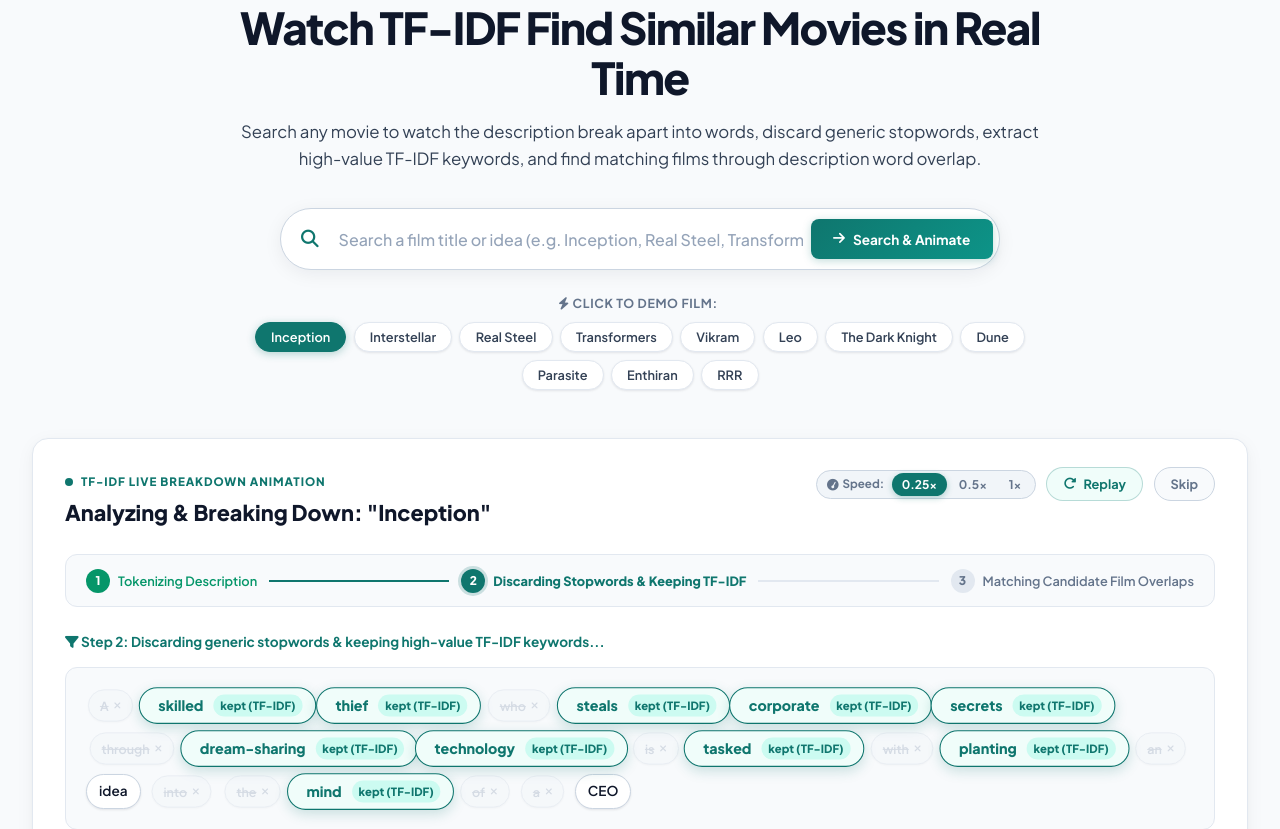
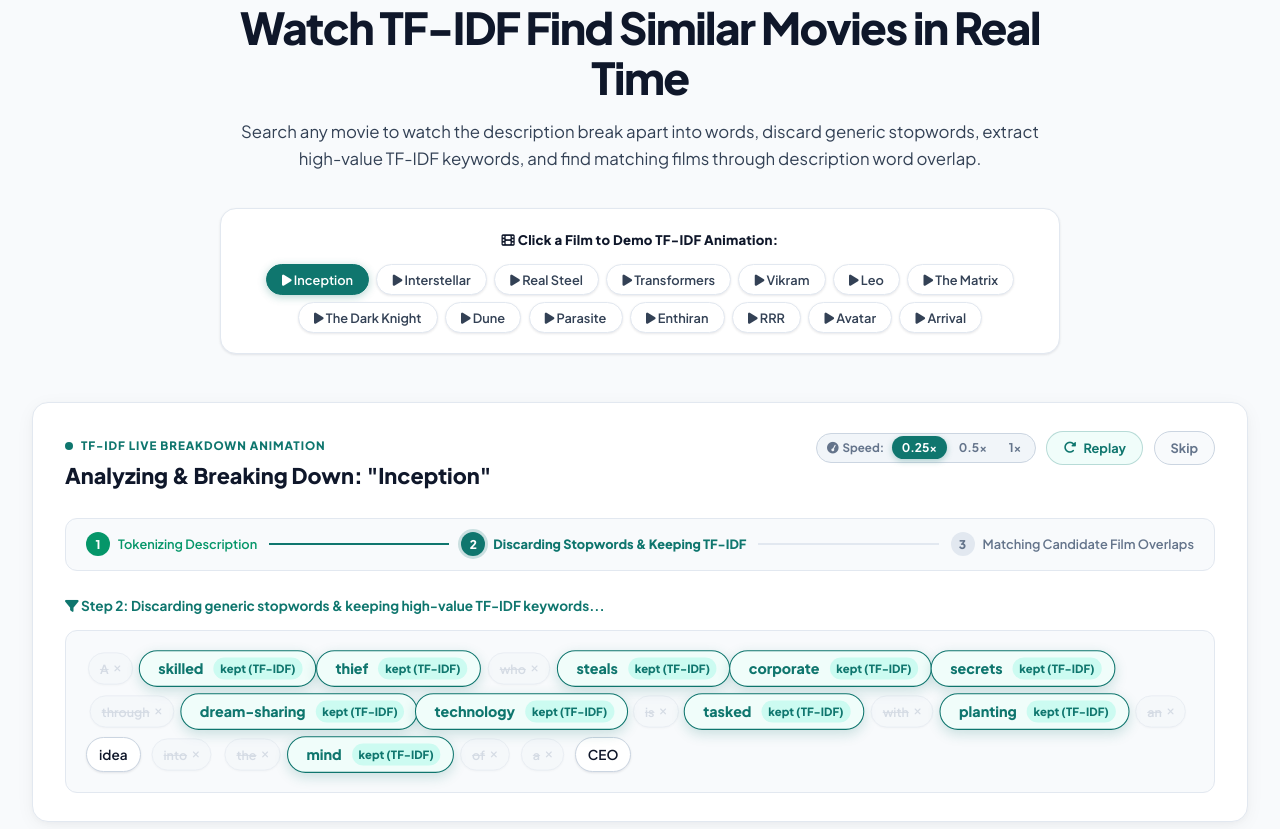
Before and after one commit to Tectonic-s/DevOps-CI-CD-Pipeline, a Flask app: page / in a window 1280 px wide. Shown: the part 176-1005 px from the top of the page. Run offline with Flask 3, Linux system fonts and the light colour scheme; some libraries are stand-ins or nearby versions.

Commit message:
feat(ui): remove search and animate input bar, retain clean quick pick film demo selector

```diff
--- a/static/css/style.css
+++ b/static/css/style.css
@@ -457,6 +457,33 @@
     justify-content: center;
     flex-wrap: wrap;
     gap: 0.5rem;
+}
+
+.standalone-quickpicks {
+    flex-direction: column;
+    margin: 1.5rem auto 0;
+    max-width: 960px;
+    background-color: #ffffff;
+    border: 1px solid var(--border-subtle);
+    border-radius: var(--radius-lg);
+    padding: 1.25rem 1.75rem;
+    box-shadow: var(--shadow-sm);
+    gap: 0.85rem;
+}
+
+.quick-picks-header {
+    display: flex;
+    align-items: center;
+    gap: 0.5rem;
+}
+
+.standalone-quickpicks .quick-picks-label {
+    font-size: 0.825rem;
+    font-weight: 800;
+    color: var(--text-primary);
+    text-transform: none;
+    letter-spacing: 0.02em;
+    margin-right: 0;
 }
 
 .quick-picks-label {
--- a/static/js/app.js
+++ b/static/js/app.js
@@ -163,13 +163,13 @@
     // ==========================================
 
     function handleSearchInput(rawQuery) {
-        const query = (rawQuery || elements.searchInput.value).trim();
+        const query = (rawQuery || (elements.searchInput ? elements.searchInput.value : "")).trim();
         if (!query) {
-            showToast("Please enter a title, actor, or story theme to search");
+            showToast("Please select a film to demo the TF-IDF animation");
             return;
         }
 
-        elements.autocompleteResults.classList.remove("active");
+        if (elements.autocompleteResults) elements.autocompleteResults.classList.remove("active");
 
         const lower = query.toLowerCase();
         const found = state.allMovies.find(m => m.title.toLowerCase() === lower) ||
@@ -180,7 +180,7 @@
             state.activeSearchMode = "movie";
             updateQuickPickActive(found.id);
             loadSourceMovieAndRecommend(found.id);
-            elements.searchInput.value = found.title;
+            if (elements.searchInput) elements.searchInput.value = found.title;
         } else {
             // Free-text plot search
             state.activeSearchMode = "prompt";
@@ -693,16 +693,17 @@
     }
 
     // ==========================================
-    // AUTOCOMPLETE DROPDOWN
+    // AUTOCOMPLETE DROPDOWN & SEARCH (Optional)
     // ==========================================
 
+    if (elements.searchInput) {
         elements.searchInput.addEventListener("input", (e) => {
             const query = e.target.value.trim().toLowerCase();
-        if (query.length > 0) {
-            elements.btnClearSearch.style.display = "block";
-        } else {
-            elements.btnClearSearch.style.display = "none";
+            if (elements.btnClearSearch) {
+                elements.btnClearSearch.style.display = query.length > 0 ? "block" : "none";
             }
+
+            if (!elements.autocompleteResults) return;
 
             if (query.length < 2) {
                 elements.autocompleteResults.classList.remove("active");
@@ -722,23 +723,34 @@
                 handleSearchInput();
             }
         });
+    }
 
+    if (elements.btnSearchSubmit) {
         elements.btnSearchSubmit.addEventListener("click", () => {
             handleSearchInput();
         });
+    }
 
+    if (elements.btnClearSearch) {
         elements.btnClearSearch.addEventListener("click", () => {
+            if (elements.searchInput) {
                 elements.searchInput.value = "";
+                elements.searchInput.focus();
+            }
             elements.btnClearSearch.style.display = "none";
+            if (elements.autocompleteResults) {
                 elements.autocompleteResults.classList.remove("active");
-        elements.searchInput.focus();
+            }
         });
+    }
 
     function renderAutocompleteDropdown(matches) {
+        if (!elements.autocompleteResults) return;
+
         if (matches.length === 0) {
             elements.autocompleteResults.innerHTML = `
                 <div class="autocomplete-item empty">
-                    <span>No exact title match. Press <kbd>Enter</kbd> to execute description search</span>
+                    <span>No exact title match.</span>
                 </div>
             `;
             elements.autocompleteResults.classList.add("active");
@@ -762,7 +774,7 @@
                 const id = parseInt(item.dataset.id);
                 const sel = state.allMovies.find(m => m.id === id);
                 if (sel) {
-                    elements.searchInput.value = sel.title;
+                    if (elements.searchInput) elements.searchInput.value = sel.title;
                     updateQuickPickActive(id);
                     loadSourceMovieAndRecommend(id);
                 }
@@ -772,12 +784,12 @@
     }
 
     document.addEventListener("click", (e) => {
-        if (!e.target.closest(".search-box-wrapper")) {
+        if (elements.autocompleteResults && !e.target.closest(".search-box-wrapper")) {
             elements.autocompleteResults.classList.remove("active");
         }
     });
 
-    // Quick Pick Chips
+    // Quick Pick Chips Demo Selector
     if (elements.quickPickChips) {
         elements.quickPickChips.querySelectorAll(".chip").forEach(chip => {
             chip.addEventListener("click", () => {
@@ -785,7 +797,7 @@
                 updateQuickPickActive(id);
                 loadSourceMovieAndRecommend(id);
                 const movie = state.allMovies.find(m => m.id === id);
-                if (movie) elements.searchInput.value = movie.title;
+                if (movie && elements.searchInput) elements.searchInput.value = movie.title;
             });
         });
     }
@@ -1085,7 +1097,7 @@
     if (elements.brandLogoBtn) {
         elements.brandLogoBtn.addEventListener("click", () => {
             window.scrollTo({ top: 0, behavior: "smooth" });
-            elements.searchInput.focus();
+            if (elements.searchInput) elements.searchInput.focus();
         });
     }
 
--- a/templates/index.html
+++ b/templates/index.html
@@ -63,38 +63,26 @@
                 Search any movie to watch the description break apart into words, discard generic stopwords, extract high-value TF-IDF keywords, and find matching films through description word overlap.
             </p>
 
-            <!-- Search Bar Wrapper -->
-            <div class="search-box-wrapper">
-                <div class="search-input-group">
-                    <i class="fa-solid fa-magnifying-glass search-icon"></i>
-                    <input type="text" id="movie-search-input" placeholder="Search a film title or idea (e.g. Inception, Real Steel, Transformers, Vikram)..." autocomplete="off" spellcheck="false">
-                    <button class="clear-btn" id="btn-clear-search" style="display:none;" aria-label="Clear Search">
-                        <i class="fa-solid fa-xmark"></i>
-                    </button>
-                    <button class="btn-primary search-submit-btn" id="btn-search-submit">
-                        <i class="fa-solid fa-arrow-right"></i> Search & Animate
-                    </button>
+            <!-- Quick Pick Chips Demo Bar -->
+            <div class="quick-picks-container standalone-quickpicks">
+                <div class="quick-picks-header">
+                    <span class="quick-picks-label"><i class="fa-solid fa-film"></i> Click a Film to Demo TF-IDF Animation:</span>
                 </div>
-
-                <!-- Autocomplete Dropdown -->
-                <div class="autocomplete-dropdown" id="autocomplete-results"></div>
-            </div>
-
-            <!-- Quick Pick Chips -->
-            <div class="quick-picks-container">
-                <span class="quick-picks-label"><i class="fa-solid fa-bolt"></i> Click to Demo Film:</span>
                 <div class="quick-pick-chips" id="quick-pick-chips">
-                    <button class="chip active" data-id="1">Inception</button>
-                    <button class="chip" data-id="2">Interstellar</button>
-                    <button class="chip" data-id="146">Real Steel</button>
-                    <button class="chip" data-id="147">Transformers</button>
-                    <button class="chip" data-id="184">Vikram</button>
-                    <button class="chip" data-id="185">Leo</button>
-                    <button class="chip" data-id="3">The Dark Knight</button>
-                    <button class="chip" data-id="7">Dune</button>
-                    <button class="chip" data-id="50">Parasite</button>
-                    <button class="chip" data-id="189">Enthiran</button>
-                    <button class="chip" data-id="202">RRR</button>
+                    <button type="button" class="chip active" data-id="1"><i class="fa-solid fa-play"></i> Inception</button>
+                    <button type="button" class="chip" data-id="2"><i class="fa-solid fa-play"></i> Interstellar</button>
+                    <button type="button" class="chip" data-id="146"><i class="fa-solid fa-play"></i> Real Steel</button>
+                    <button type="button" class="chip" data-id="147"><i class="fa-solid fa-play"></i> Transformers</button>
+                    <button type="button" class="chip" data-id="184"><i class="fa-solid fa-play"></i> Vikram</button>
+                    <button type="button" class="chip" data-id="185"><i class="fa-solid fa-play"></i> Leo</button>
+                    <button type="button" class="chip" data-id="3"><i class="fa-solid fa-play"></i> The Matrix</button>
+                    <button type="button" class="chip" data-id="24"><i class="fa-solid fa-play"></i> The Dark Knight</button>
+                    <button type="button" class="chip" data-id="7"><i class="fa-solid fa-play"></i> Dune</button>
+                    <button type="button" class="chip" data-id="50"><i class="fa-solid fa-play"></i> Parasite</button>
+                    <button type="button" class="chip" data-id="189"><i class="fa-solid fa-play"></i> Enthiran</button>
+                    <button type="button" class="chip" data-id="202"><i class="fa-solid fa-play"></i> RRR</button>
+                    <button type="button" class="chip" data-id="19"><i class="fa-solid fa-play"></i> Avatar</button>
+                    <button type="button" class="chip" data-id="6"><i class="fa-solid fa-play"></i> Arrival</button>
                 </div>
             </div>
         </section>
```
Lines whose indentation alone changed are shown as unchanged.
